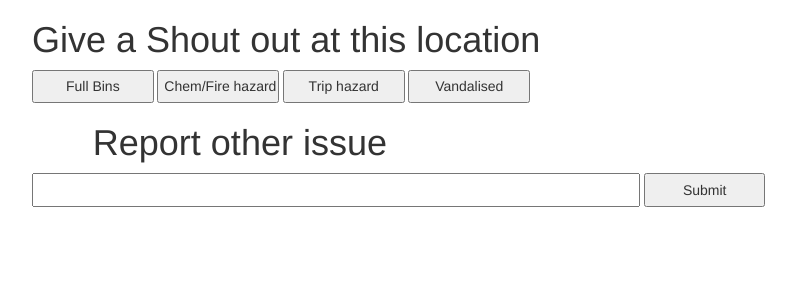
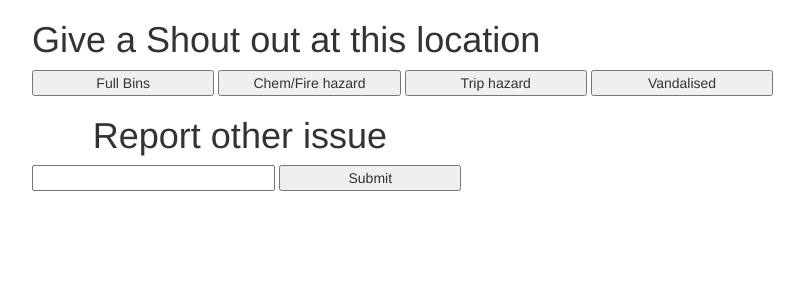
Before and after one commit to s3381402/macathon-2022, a Flask app: template templates/report_issue.html in a window 1280 px wide. Shown: the top 300 px of the page, without its empty margins (32-836 px from the left). Run offline with Flask 2, Linux system fonts and the light colour scheme; the template is opened without the code that fills it, so the values that code supplies are empty; parts of the project's set-up code (start-up, migrations or seed data) failed here and were passed over; some libraries are stand-ins or nearby versions.

Commit message:
Tweak button size

```diff
--- a/static/css/style.css
+++ b/static/css/style.css
@@ -12,8 +12,3 @@ h1, h3, form {
   /* padding-left: 2% */
 
 }
-
-input {
-  width: 10%;
-  padding: 0.4%;
-}
--- a/templates/report_issue.html
+++ b/templates/report_issue.html
@@ -7,17 +7,17 @@
 
 <h1>Give a Shout out at this location</h1>
     <form method="post" action="/">
-        <input type="submit" value="Full Bins" name="full_bins"/>
-        <input type="submit" value="Chem/Fire hazard" name="chem_fire_haz" />
-        <input type="submit" value="Trip hazard" name="trip_haz" />
-        <input type="submit" value="Vandalised" name="vandalised" />
+        <input type="submit" style="width: 15%;" value="Full Bins" name="full_bins"/>
+        <input type="submit" style="width: 15%;" value="Chem/Fire hazard" name="chem_fire_haz" />
+        <input type="submit" style="width: 15%;" value="Trip hazard" name="trip_haz" />
+        <input type="submit" style="width: 15%;" value="Vandalised" name="vandalised" />
 <br>
 <h1>Report other issue</h1>
 
 <form method="POST">
     <fieldset>
-        <input type="text" id="text" name="text_name" class="textboxForm" />
-        <input type="submit">
+        <input type="text" style="width: 20%;" id="text" name="text_name" class="textboxForm" />
+        <input type="submit" style="width: 15%;">
     </fieldset>
 </form>
 
```
